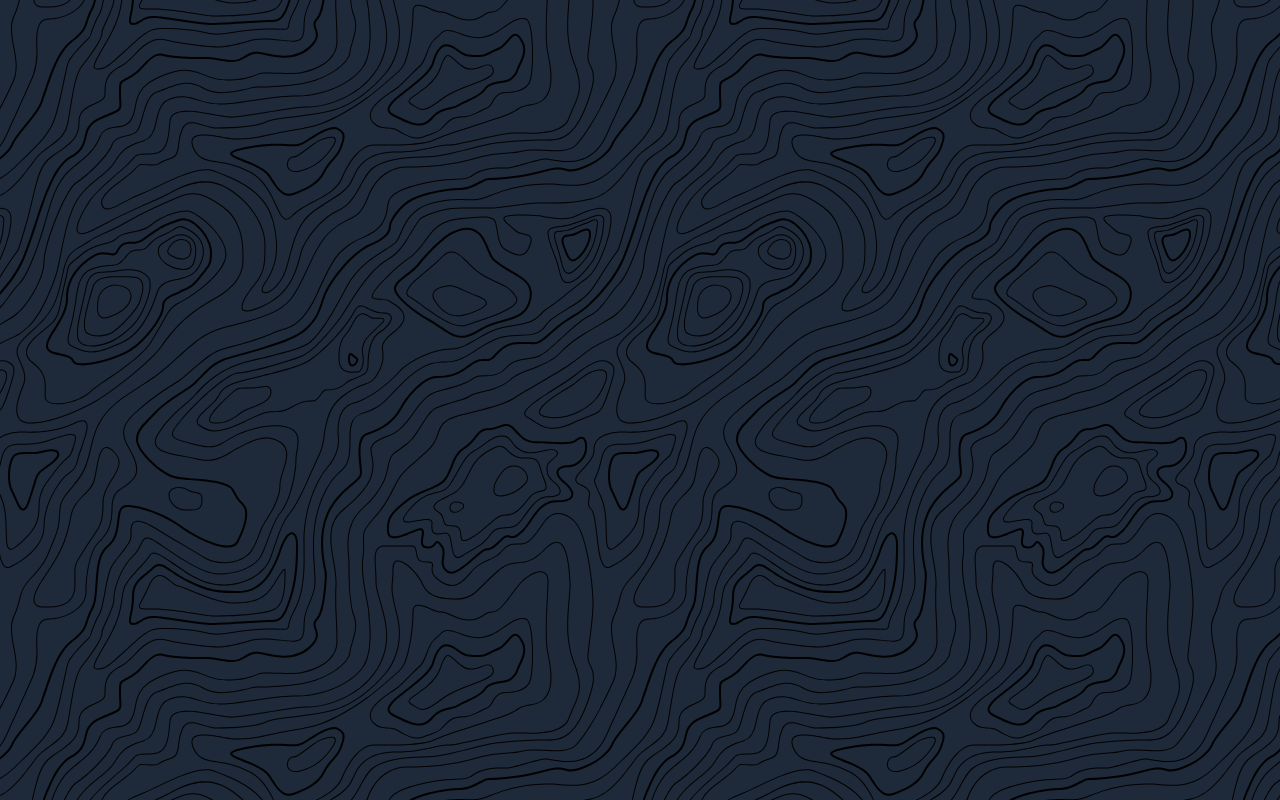
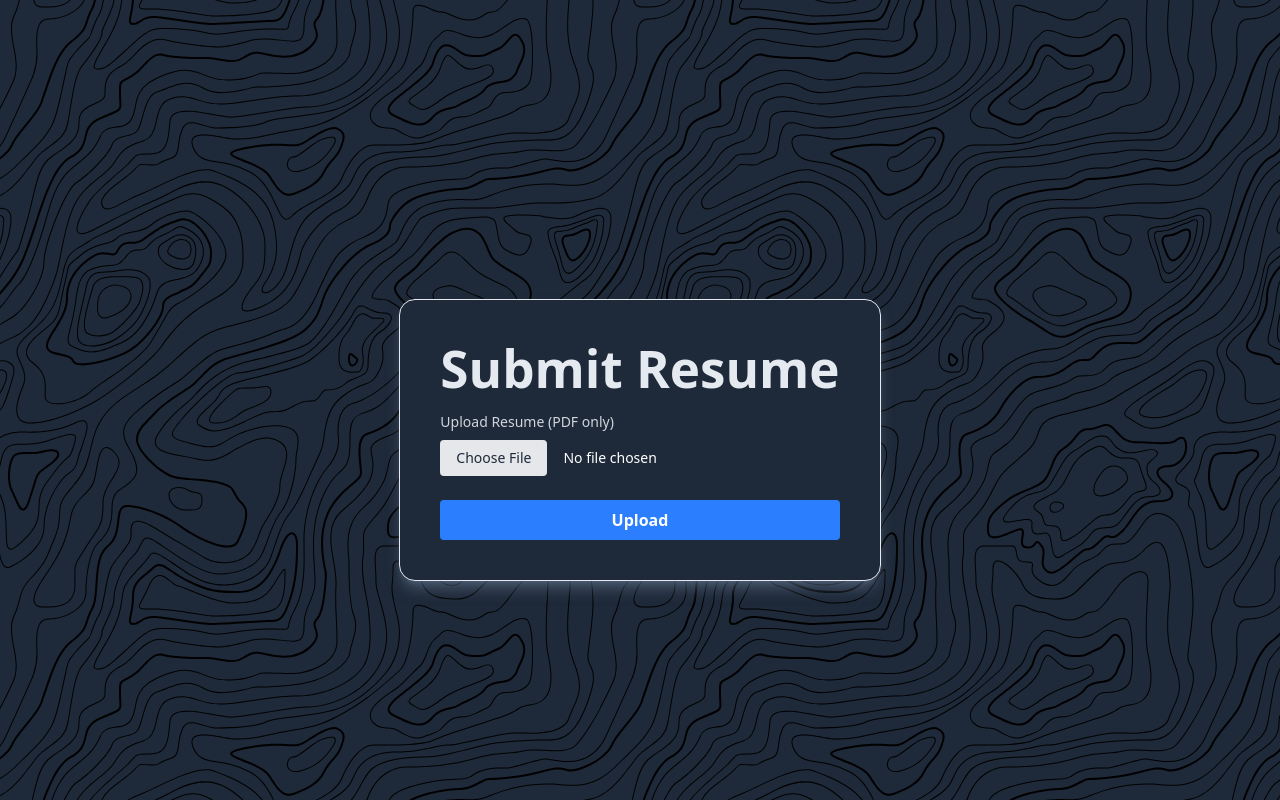
Before and after one commit to genocidalfruit/airesume, a React (Vite) app: page / in a window 1280 px wide. Before the commit this address had no page. Built offline with nearby package versions, Linux system fonts and the light colour scheme.

Commit message:
Root page is submit

```diff
--- a/src/App.jsx
+++ b/src/App.jsx
@@ -8,6 +8,7 @@ function App() {
   return (
     <Router>
       <Routes>
+        <Route path="/" element={<Submit />} />
         <Route path="/submit" element={<Submit />} />
         <Route path="/search" element={<Search />} />
       </Routes>
```
